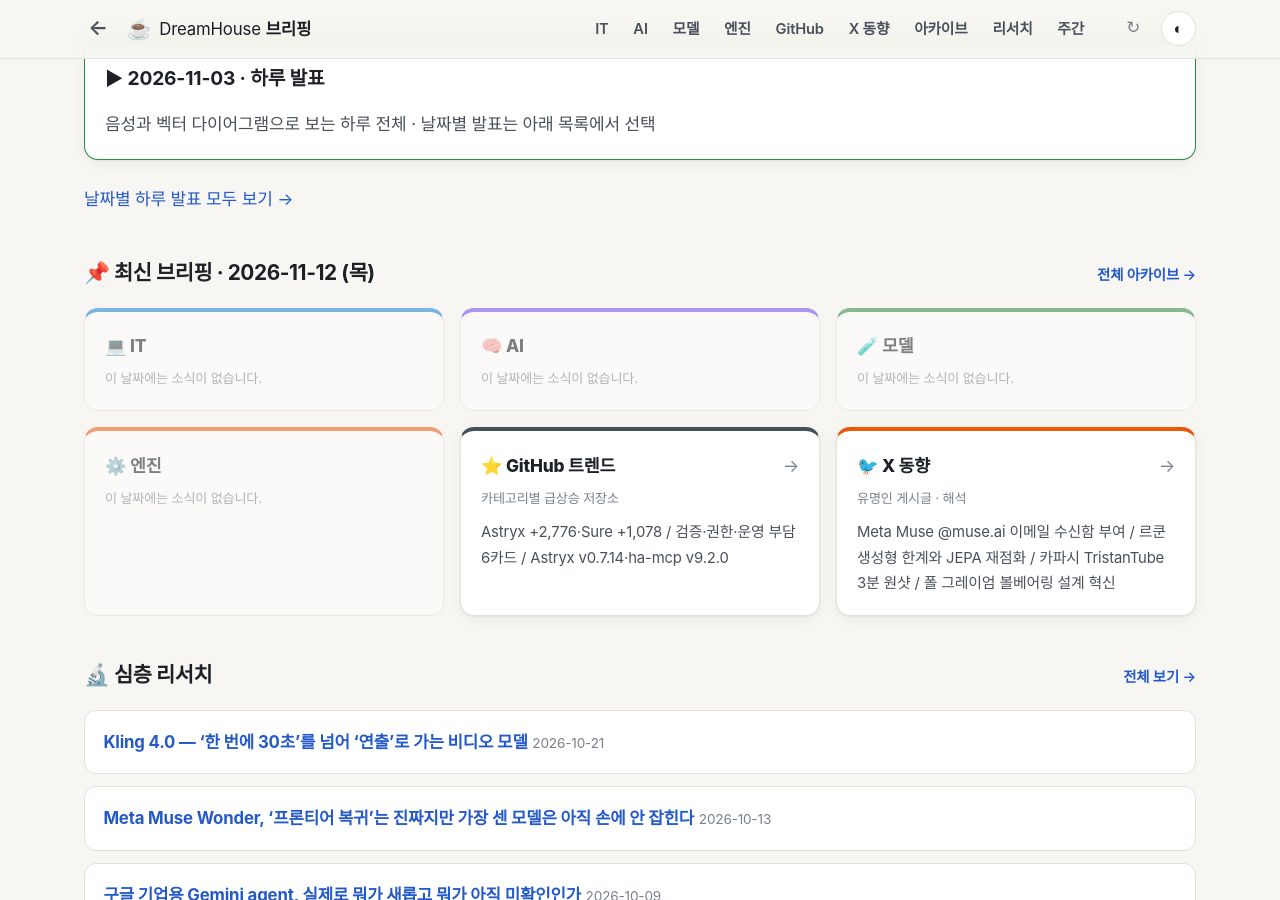
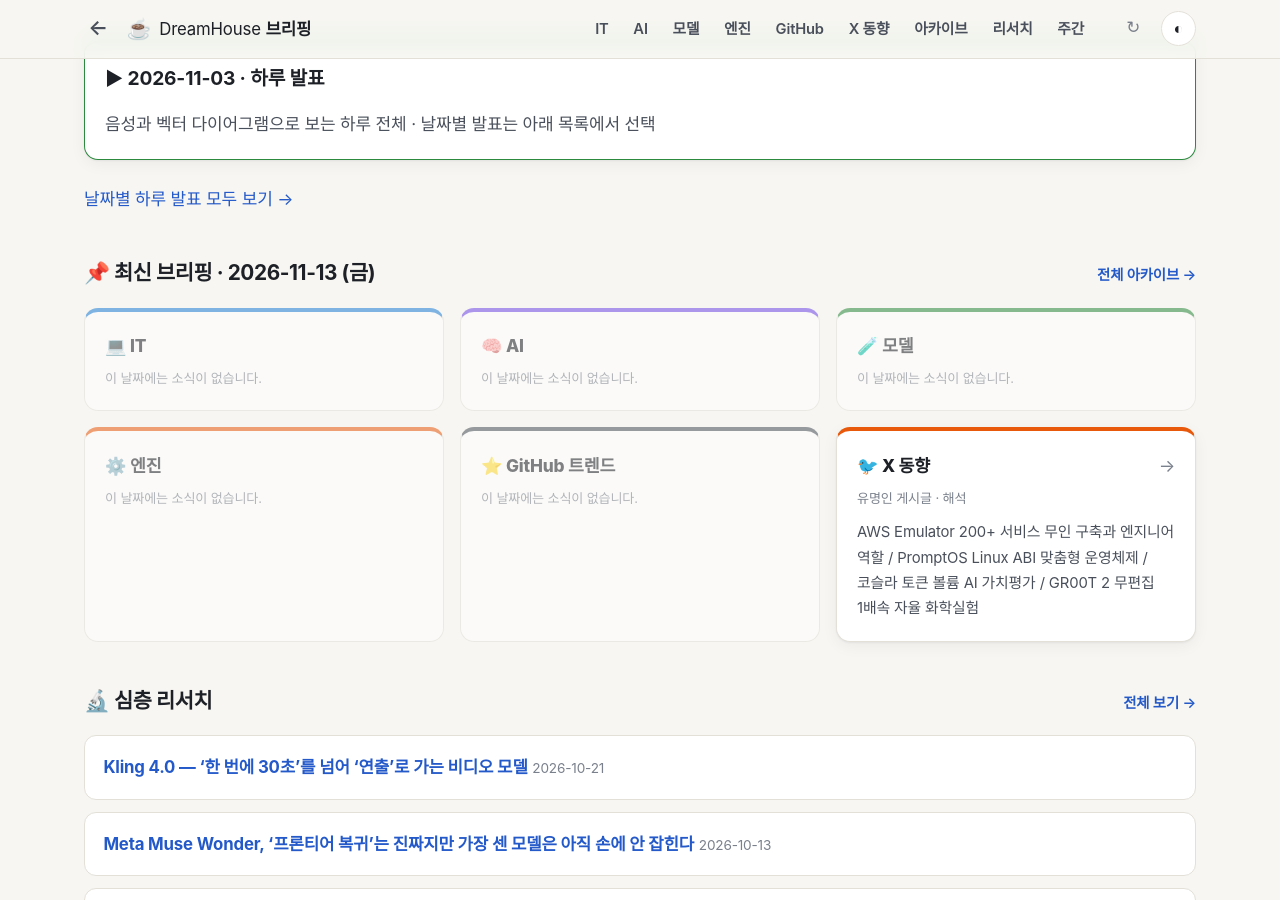
Before and after one commit to DreamHouseKSH/dreamhouse-briefings, a Jekyll site: the page built from index.html, in a window 1280 px wide and 900 px high, scrolled down 269 px. Built offline with Jekyll 4.4.1, drawn with Linux system fonts in a browser that asks for light colours; some web fonts are replaced; some of the changed lines change nothing that is shown; some of the changed text lies outside the part shown.

Commit message:
briefings: 2026-11-13 news (X)

```diff
--- a/_data/glossary.yml
+++ b/_data/glossary.yml
@@ -13,6 +13,7 @@
 # --- 2026-10-13 뉴스 브리핑 추가분
 
 # --- 2026-10-15 github trends ---
+- { term: "ABI", full: "Application Binary Interface", ko: "응용 프로그램 이진 인터페이스 — 컴파일된 바이너리 수준에서 OS/라이브러리와 프로그램을 연결하는 약속 규격" }
 - { term: "JEPA", full: "Joint Embedding Predictive Architecture", ko: "관절 임베딩 예측 아키텍처 — 픽셀 생성 대신 잠재 공간에서 상태를 예측하는 세계 모델 구조" }
 - { term: "JDK", full: "Java Development Kit", ko: "자바 프로그램을 만들고 돌리는 개발 도구 묶음" }
 - { term: "NSA", full: "National Security Agency", ko: "미국 국가안보국 — 신호정보·사이버보안 담당 정보기관" }
--- a/_data/highlights.yml
+++ b/_data/highlights.yml
@@ -1,3 +1,6 @@
+"2026-11-13":
+  X: "AWS Emulator 200+ 서비스 무인 구축과 엔지니어 역할 / PromptOS Linux ABI 맞춤형 운영체제 / 코슬라 토큰 볼륨 AI 가치평가 / GR00T 2 무편집 1배속 자율 화학실험"
+
 "2026-11-12":
   GitHub: "Astryx +2,776·Sure +1,078 / 검증·권한·운영 부담 6카드 / Astryx v0.7.14·ha-mcp v9.2.0"
   X: "Meta Muse @muse.ai 이메일 수신함 부여 / 르쿤 생성형 한계와 JEPA 재점화 / 카파시 TristanTube 3분 원샷 / 폴 그레이엄 볼베어링 설계 혁신"
--- /dev/null
+++ b/news/2026-11-13/X.md
@@ -0,0 +1,104 @@
+# X 브리핑 — 2026-11-13 (금요일, KST 아침)
+> X(트위터) 주요 테크·AI·경제 리더들의 24시간 내 핵심 포스트 인용 및 심층 해석. 게시글 인용과 함께 배경, 행간(생략된 것), 산업적 파급 효과를 분석했습니다.
+
+## 1. Werner Vogels — AWS Emulator 출시: 인간이 한 줄도 작성하지 않은 소프트웨어와 "에이전트 시대 엔지니어의 일"
+
+- **게시글:** https://x.com/Werner/status/2120891456781295616
+- **날짜:** 2026-11-11 (KST 2026-11-12 18:30)
+
+### 인용
+
+> "Today we release AWS Emulator, which gives coding agents a local copy of AWS to test against... When agents write the code and check their own work, the engineer’s job is to give them room to work on their own and to build the specs, tests, and merge gates that decide when that work is correct."
+> (한글: "오늘 우리는 코딩 에이전트가 로컬에서 테스트할 수 있는 AWS 복제본인 'AWS Emulator'를 출시합니다... 에이전트가 코드를 작성하고 스스로 검증할 때, 엔지니어의 역할은 에이전트가 자율적으로 작업할 공간을 열어주고, 그 작업이 올바른지 판단하는 사양(Specs), 테스트, 머지 게이트(Merge Gates)를 설계하는 것입니다.")
+
+### 해석
+
+배경은 AWS 역사상 최초로 인간 엔지니어가 단 한 줄의 코드도 직접 작성하거나 리뷰하지 않고, AI 에이전트 팀이 400개 이상의 Smithy API 모델을 바탕으로 200개 이상의 AWS 서비스를 로컬 에뮬레이터로 100% 자율 구축한 사건이다. 코딩 에이전트(Kiro, Claude Code 등)가 인간보다 훨씬 빠르게 코드를 생성하면서 실제 클라우드 환경 배포·테스트 비용과 지연 시간이 병목이 되자, 로컬에서 오프라인으로 무제한 테스트 루프를 돌릴 수 있는 환경을 에이전트들 스스로 구축하게 한 것이다.
+
+쓰지 않은 것: 현재 에뮬레이터는 리전별 세부 기능 차이나 클라우드 스로틀링(Throttling), 실제 분산 장애(Outage) 시나리오까지는 완벽히 모사하지 못하며, 에이전트 팀이 관리하는 한계 목록이 "things-that-do-not-work" 공개 저장소에 그대로 노출되어 있다는 점은 본 발표에서 축약되었다.
+
+업계에 미치는 의미: 소프트웨어 공학에서 엔지니어의 역할이 '코드 타이핑 생산자'에서 **'에이전트 감독자 및 검증 가드레일(Fidelity Tests & Merge Gates) 아키텍트'**로 완전히 전환되었음을 공식 천명했다.
+
+### 논조·다른 시각
+
+- **작성자 논조:** 엔지니어링 패러다임 전환에 대한 차분하면서도 확신에 찬 선언 — 20년 전 분산 락(Alf) 개발 시의 수동 검증 고통을 상기하며, 자율 에이전트 시대의 새로운 개발 문법 제시.
+- **논조 점검:** 클라우드 인프라 업계에서는 "에뮬레이터가 아무리 정교해도 프로덕션의 실제 네트워크 지연이나 예측 불가능한 분산 레이스 컨디션을 100% 대체할 수 없으므로, 에이전트가 로컬 테스트 통과만 믿고 배포할 때 발생하는 잠재적 장애 위험을 경계해야 한다"고 지적.
+- **다른 시각:** 오픈소스 개발 진영에서는 "빅테크가 자사 클라우드 종속을 심화시키기 위해 로컬 에뮬레이터까지 에이전트로 장악하려 한다"며, 독점 API 모델 기반 에뮬레이터 대신 개방형 분산 표준의 중요성을 강조하는 목소리도 나온다.
+
+---
+
+## 2. Patrick Collison — PromptOS: 프롬프트로 작성된 Linux ABI 호환 운영체제… 기성 OS의 비대함과 공격 표면 종말
+
+- **게시글:** https://x.com/patrickc/status/2121104829378125824
+- **날짜:** 2026-11-12 (KST 2026-11-12 19:40)
+
+### 인용
+
+> "A friend recently prompted his own Linux ABI-compatible OS for his cloud applications. Why use off-the-shelf libc or device drivers or TCP stack, with all of the attendant bloat and attack surface? PromptOS is also much faster than stock Linux in production. I suspect that everyone will be doing this very soon."
+> (한글: "최근 한 친구가 클라우드 애플리케이션을 위해 프롬프트로 직접 생성한 Linux ABI 호환 운영체제(OS)를 구축했습니다. 온갖 비대함과 보안 공격 표면을 안고 있는 기성 libc, 디바이스 드라이버, TCP 스택을 굳이 쓸 이유가 있을까요? 이 PromptOS는 프로덕션 환경에서 기본 Linux보다 훨씬 빠릅니다. 머지않아 누구나 이렇게 하게 될 것 같습니다.")
+
+### 해석
+
+배경은 스트라이프(Stripe) 창업자 패트릭 콜리슨이 짚은 시스템 소프트웨어의 극단적 개인화 및 경량화 혁신이다. 수십 년간 축적된 레거시 하드웨어 드라이버와 수천만 줄의 C 코드로 구성된 범용 Linux 커널 대신, 특정 클라우드 워크로드가 요구하는 최소한의 Linux ABI(응용 프로그램 이진 인터페이스)만을 LLM에게 프롬프트로 지시하여 생성한 '단목적 맞춤형 운영체제(PromptOS)'의 실전 운용 사례를 소개했다.
+
+쓰지 않은 것: 프롬프트로 자동 합성된 커널의 메모리 안정성, 형식 검증(Formal Verification) 통과 여부, 그리고 CPU 링0(Ring 0) 권한 격리 취약점이 발견되었을 때의 책임 소재와 패치 절차는 구체적으로 밝히지 않았다.
+
+업계에 미치는 의미: 소프트웨어의 일회용·맞춤형 전환이 고수준 웹 애플리케이션을 넘어 **'운영체제 커널 및 시스템 런타임 레벨'**까지 침투하고 있다. 불필요한 코드를 원천 배제함으로써 보안 공격 표면(Attack Surface)을 획기적으로 줄이고 부팅 및 I/O 지연 시간을 극소화할 수 있어, 클라우드 가상화 및 유니커널(Unikernel) 시장의 지형을 뒤흔들 잠재력을 지닌다.
+
+### 논조·다른 시각
+
+- **작성자 논조:** 컴퓨터 시스템 역사(Licklider, Engelbart)에 뿌리를 둔 지적 호기심과 패러다임 시프트에 대한 강력한 확신.
+- **논조 점검:** OS 커널 엔지니어 및 시스템 보안 진영에서는 "커널 수준의 미세한 동기화 버그나 하드웨어 인터럽트 예외 처리는 LLM의 확률적 코드 생성으로 안전성을 보장하기 극히 어렵다"며 프로덕션 도입은 시기상조라는 우려 제기.
+- **다른 시각:** 클라우드 비용 최적화(FinOps) 엔지니어들은 "컨테이너 이미지 크기를 메가바이트 단위에서 킬로바이트 단위로 줄이고 콜드 스타트를 제로에 가깝게 만들 수 있다면 서버리스 환경에서 막대한 비용 절감이 가능하다"며 열광적인 반응을 보인다.
+
+---
+
+## 3. Vinod Khosla — AI 패권의 척도는 단기 매출이 아닌 '토큰 소비량': 자체 실리콘과 한계비용 혁명
+
+- **게시글:** https://x.com/vkhosla/status/2120489955743170942
+- **날짜:** 2026-11-10 (KST 2026-11-11 08:30)
+
+### 인용
+
+> "Investors should judge the AI race by token volume, not short-term revenue or stock multiples. Lower token pricing and in-house silicon create a fundamental cost moat that compounds over time. Foundation model value will ultimately flow to the infrastructure that drives maximum real-world inference volume."
+> (한글: "투자자들은 AI 레이스를 단기 매출이나 주가 배수가 아닌 '토큰 소비량(Token Volume)'으로 평가해야 합니다. 저렴한 토큰 가격 정책과 자체 맞춤형 실리콘은 시간이 지남에 따라 복리로 작용하는 근본적인 비용 해자를 만듭니다. 파운데이션 모델의 가치는 궁극적으로 실세계 추론 볼륨을 최대로 견인하는 인프라로 수렴할 것입니다.")
+
+### 해석
+
+배경은 Khosla Ventures 창업자 비노드 코슬라가 테크 자본 시장의 AI 가치평가(Valuation) 잣대를 정면으로 교정한 발언이다. 최근 Anthropic 등의 연환산 매출 급증이 주목받는 가운데, 코슬라는 단기 SaaS 식 매출 지표보다 '글로벌 경제에서 소비되는 원시 토큰의 절대 볼륨'과 이를 뒷받침하는 '자체 칩(In-house silicon)을 통한 한계비용 절감'이야말로 장기적 승자를 가르는 본질적 해자(Moat)라고 역설했다.
+
+쓰지 않은 것: 막대한 데이터센터 전력 수급 병목과 차세대 프론티어 모델 훈련에 수백억 달러가 소요되는 환경에서, 무차별적인 단가 인하 경쟁이 초래하는 단기 마진 악화와 현금 소진(Cash Burn) 위험에 대한 완충 방안은 언급하지 않았다.
+
+업계에 미치는 의미: AI 파운데이션 모델의 경제학이 **'고수준 소프트웨어 라이선스'에서 '전기·수도와 같은 저마진 대량 소비형 공공 유틸리티 인프라'**로 재정의되고 있다. 토큰 단가를 극한으로 낮춰 개발자와 기업들을 자사 인프라에 락인시키는 기업만이 궁극적으로 생존할 것이라는 빅테크 간 치열한 치킨게임의 배경 논리를 설명한다.
+
+### 논조·다른 시각
+
+- **작성자 논조:** 40년 벤처 투자의 혜안에 기반한 단호한 역발상(Contrarian) — 단기 재무제표의 착시를 걷어내고 기술 경제학의 본질적 승부처를 짚는 확신.
+- **논조 점검:** 월스트리트 금융 분석가들은 "토큰 볼륨이 아무리 커도 수익 전환(Monetization) 메커니즘과 단위 경제학(Unit Economics)이 성립하지 않으면 자본 시장의 인내심은 바닥날 수 있다"며 과도한 단가 출혈 경쟁에 경고를 보냄.
+- **다른 시각:** 오픈소스 및 온디바이스 진영에서는 "중앙 집중식 클라우드 토큰 볼륨보다 로컬 디바이스와 자가 서버에서 소비되는 비과금 로컬 추론이 급증하고 있어, 클라우드 토큰 지표만으로 AI 생태계의 판도를 측정하는 것은 한계가 있다"고 반박한다.
+
+---
+
+## 4. Jim Fan — GR00T 2 실시간 무편집(1x) 자율 화학 실험: 물리 세계 AI의 '반사 신경' 혁명
+
+- **게시글:** https://x.com/DrJimFan/status/2120789456123456789
+- **날짜:** 2026-11-11 (KST 2026-11-12 05:20)
+
+### 인용
+
+> "Autonomous, uncut, 1x speed. This is GR00T 2 controlling real dexterous hands to perform a chemistry lab experiment (and clean up after itself) end to end. Episode 1 of a new series! I’ll keep dropping real-time robot videos, with none of the '4x' or '8x' labels you usually see in the corner. No one can speed up reality, except Dr. Strange ;)"
+> (한글: "완전 자율, 무편집, 1배속 정속 영상입니다. GR00T 2가 실제 인간형 다지(Dexterous) 로봇 손을 제어하여 화학 실험을 처음부터 끝까지 수행하고 뒷정리까지 마치는 모습입니다. 새로운 시리즈의 제1탄입니다! 저는 영상 구석에 흔히 붙는 '4배속', '8배속' 표기가 전혀 없는 실시간 로봇 영상을 계속 공개할 것입니다. 닥터 스트레인지가 아닌 이상 현실을 배속할 수는 없으니까요 ;)")
+
+### 해석
+
+배경은 엔비디아의 로보틱스 총괄 짐 판 박사가 공개한 차세대 물리 세계행동모델(WAM) 'GR00T 2'의 실증 자율 동작 영상이다. 비커와 스포이트, 시약병을 다루는 미세 다지 조작과 20단계 이상의 장기 실행(Long-horizon) 작업을 외부 클라우드 통신 없이 로봇 온보드 칩셋(Jetson Thor)에서 지연 없이 수행했다. 특히 기존 로봇 연구소들이 느린 추론 지연 시간을 숨기기 위해 홍보 영상 구석에 4배속·8배속 딱지를 붙여 편집하던 관행을 정면으로 비판하며 '1배속 무편집 실시간 자율성'을 입증했다.
+
+쓰지 않은 것: 실험실 환경의 정밀한 조명이나 테이블 높이가 달라지거나 예기치 않은 액체 흘림, 기구 미끄러짐 등 실세계의 돌발적 물리 교란(Disturbance) 상황에서의 복원 성공률(Recovery Rate) 통계는 본 비디오에 포함되지 않았다.
+
+업계에 미치는 의미: 로보틱스 산업의 평가 기준이 '편집된 화려한 데모'에서 **'온보드 반사 신경(Reflex Speed) 기반의 정속 무편집 연속 조작 신뢰성'**으로 전환되고 있다. 병렬 기하학적 디코딩(VFlash)과 10만 시간 규모의 오픈소스 데이터가 결합되면서, 연구실에 갇혀 있던 체화 AI(Embodied AI)가 실제 화학·바이오 및 정밀 제조 현장으로 진입하는 분수령을 맞이하고 있다.
+
+### 논조·다른 시각
+
+- **작성자 논조:** 압도적인 기술적 자신감과 업계 관행에 대한 유쾌한 풍자 — "현실을 배속할 수는 없다"는 일침으로 실시간 온보드 추론의 정면 승부를 강조.
+- **논조 점검:** 현장 산업용 자동화 엔지니어들은 "화학 물질을 다루는 현장에서는 99.999%의 절대적 안전성과 방폭/내화학성 하드웨어 인증이 선행되어야 하므로, 오픈소스 연구 모델이 실제 공정에 투입되기까지는 상당한 실증 기간이 필요하다"는 냉정한 시각을 유지.
+- **다른 시각:** 바이오 연구소(Wet Lab) 관계자들은 "반복적이고 유해한 시약 배합 및 세척 작업을 24시간 자율 수행할 수 있다면 연구 생산성이 비약적으로 상승할 것"이라며 즉각적인 도입 가능성에 높은 기대감을 나타내고 있다.
```
